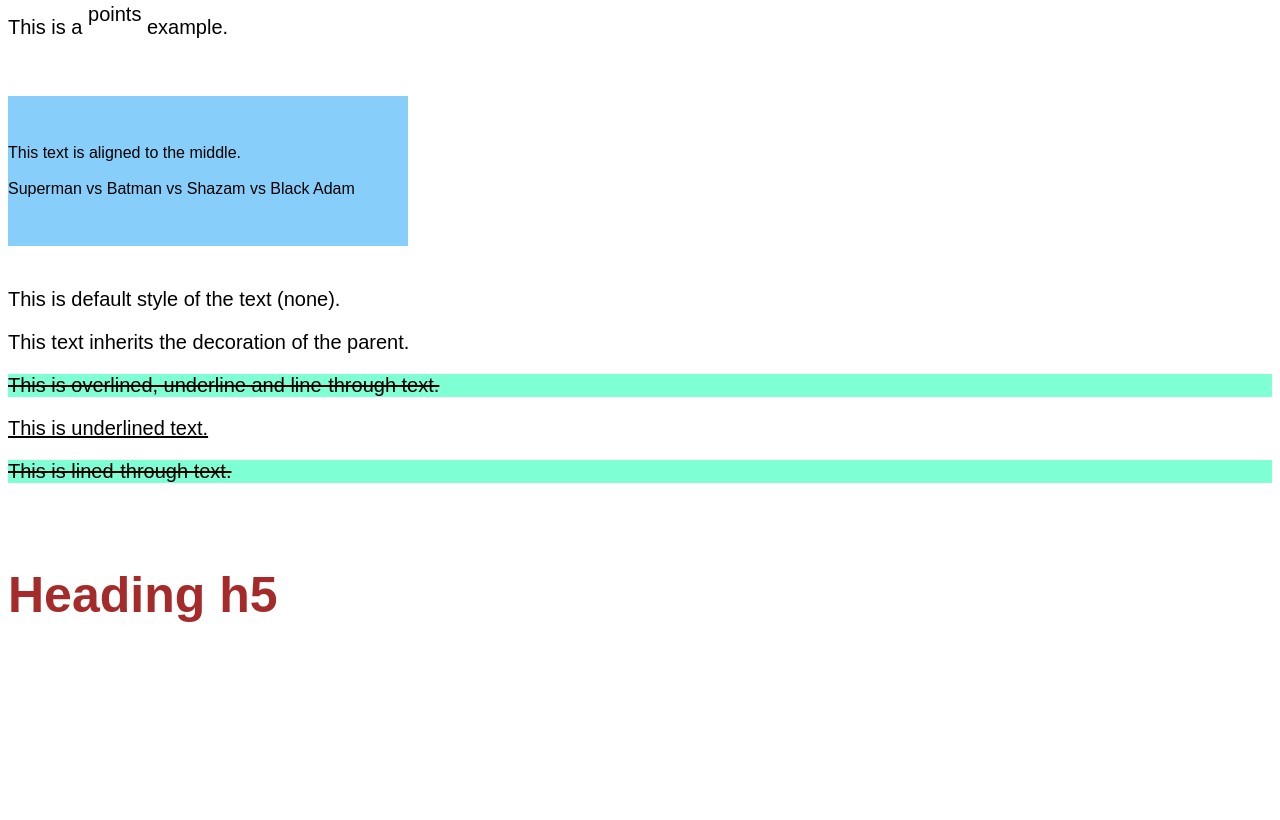
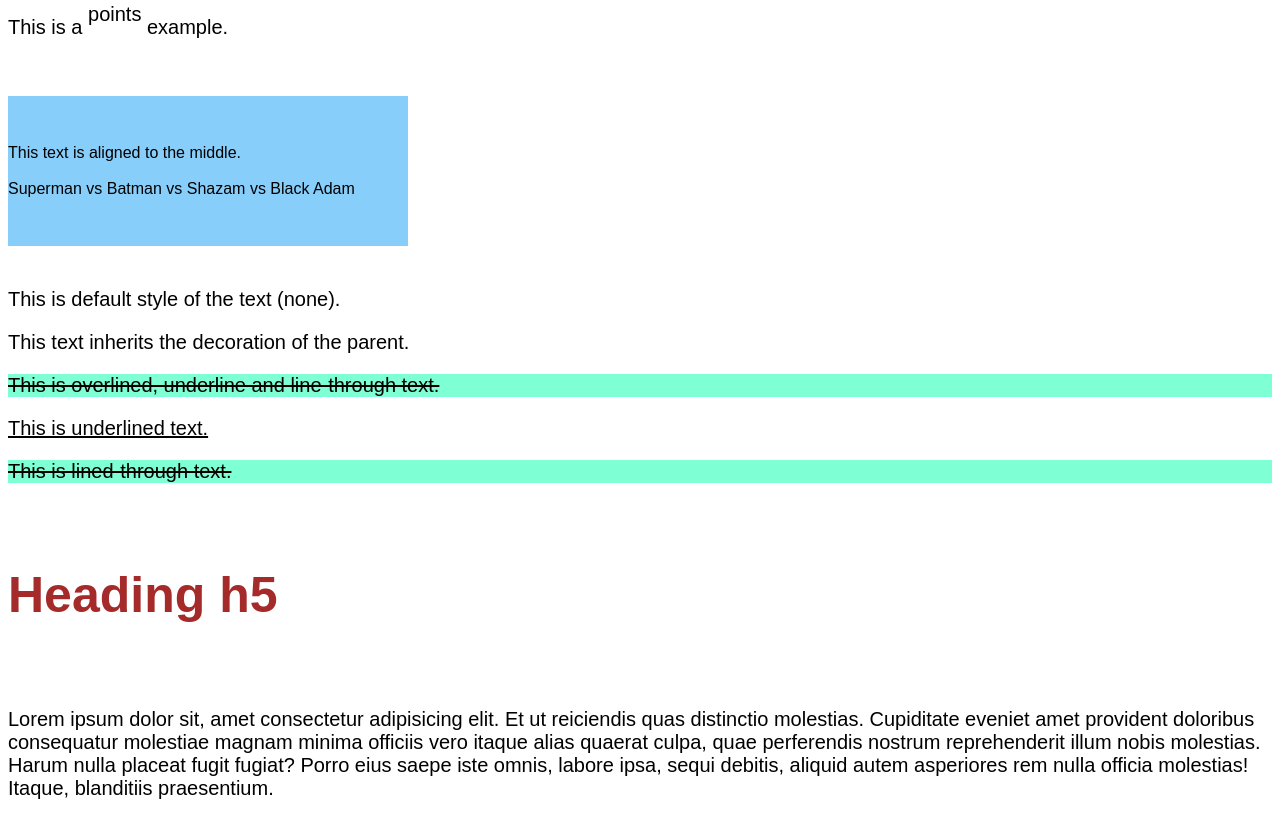
Before and after one commit to PavankumarB7/HTML-CSS, a plain HTML site: page index.html in a window 1280 px wide. Shown: the part 3990-4810 px from the top of the page. Before the commit the page ends 4698 px from the top, so only its background shows below. Drawn offline with Linux system fonts and the light colour scheme.

Commit message:
Added a new Paragraph tag

```diff
--- a/index.html
+++ b/index.html
@@ -143,9 +143,9 @@
 <p class="underline">This is underlined text.</p>
 <p class="line-through">This is lined-through text.</p>
 
+<h5>Heading h5</h5>
 
-
-<h5>Heading h5</h5>
+<p class="lorem ipsum">Lorem ipsum dolor sit, amet consectetur adipisicing elit. Et ut reiciendis quas distinctio molestias. Cupiditate eveniet amet provident doloribus consequatur molestiae magnam minima officiis vero itaque alias quaerat culpa, quae perferendis nostrum reprehenderit illum nobis molestias. Harum nulla placeat fugit fugiat? Porro eius saepe iste omnis, labore ipsa, sequi debitis, aliquid autem asperiores rem nulla officia molestias! Itaque, blanditiis praesentium.</p>
 
  </body>
 </html>
```
